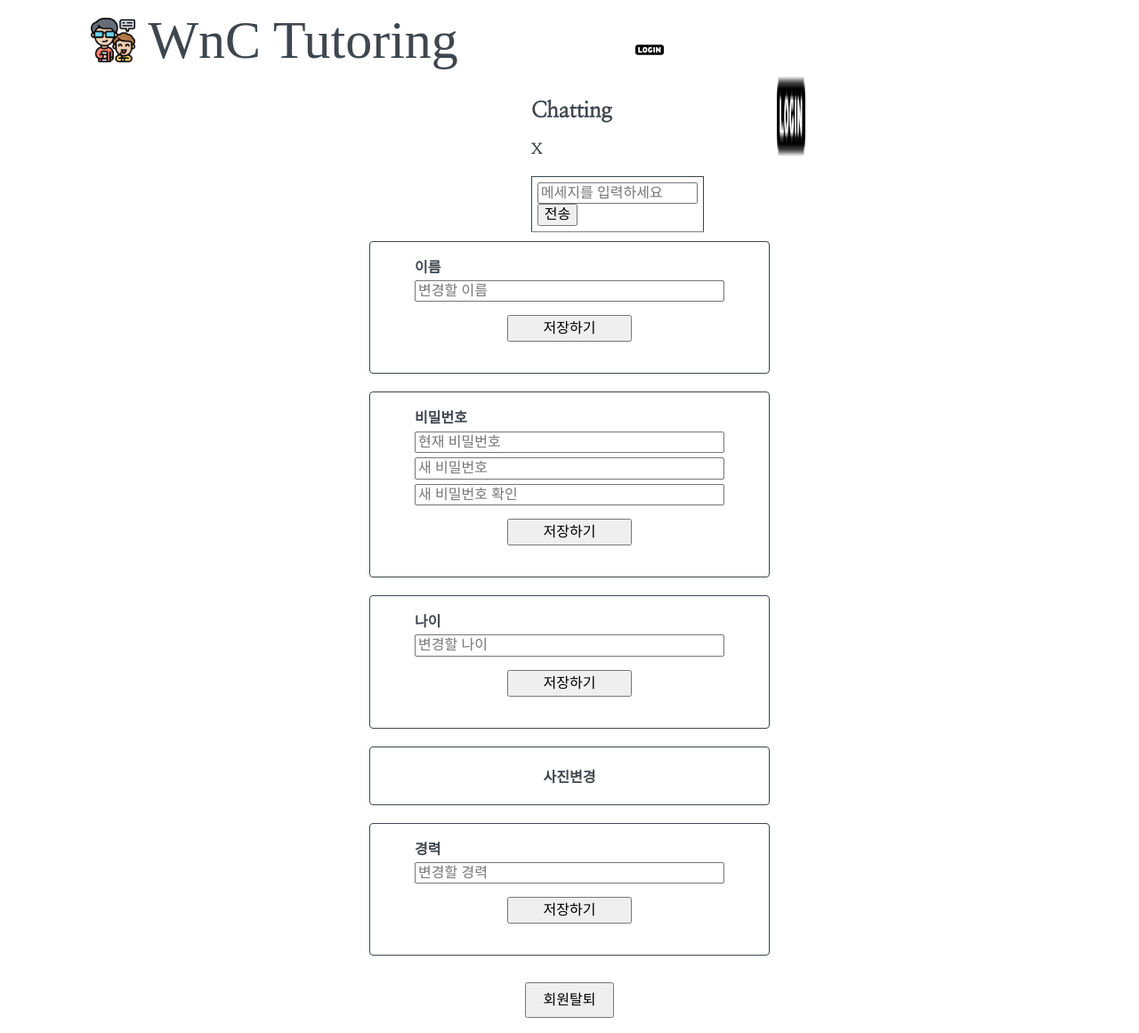
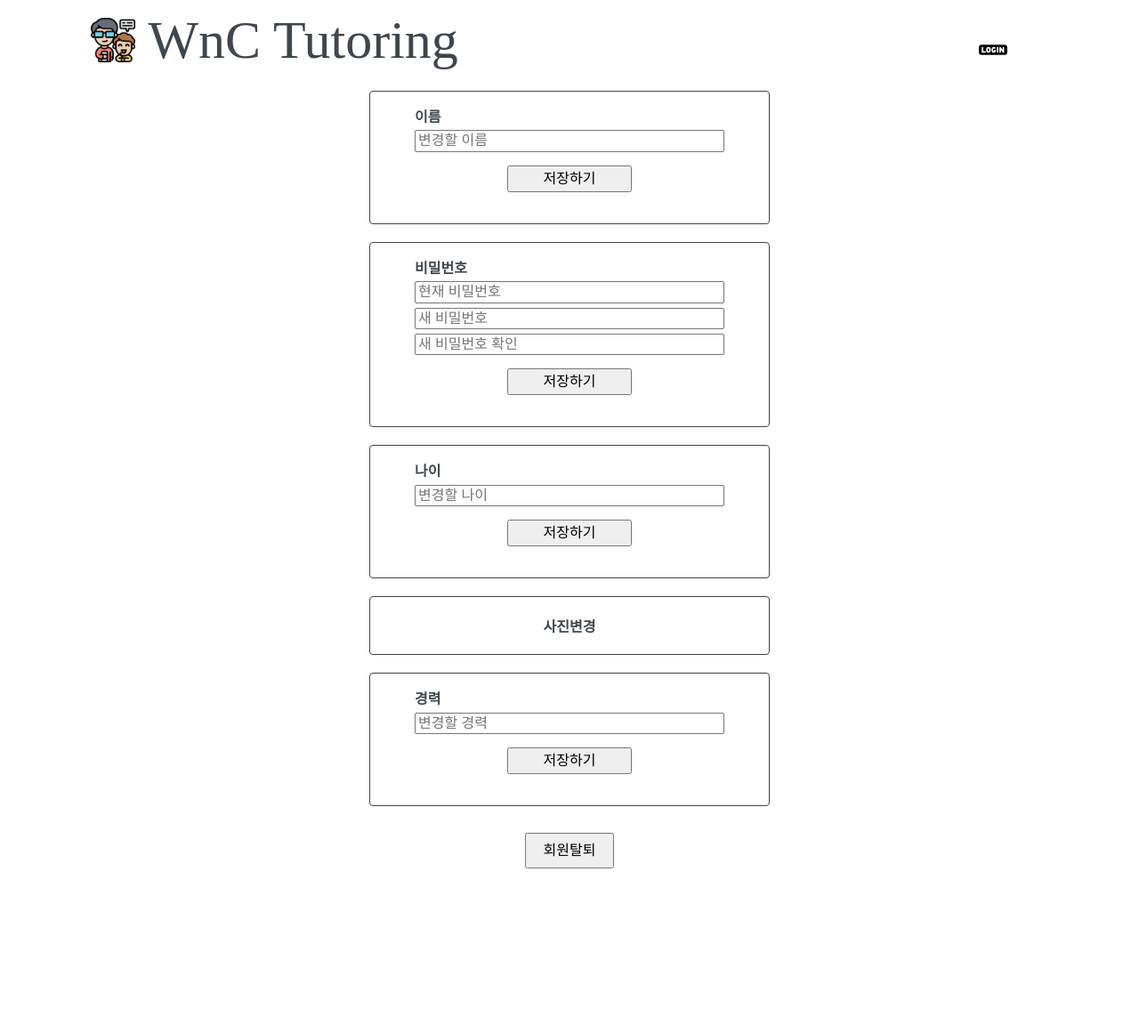
Before and after one commit to rladbrua0207/rladbrua0207.github.io, a Jekyll site: the page WnC/teacher_change_info.html, which Jekyll copies as it is, in a window 1280 px wide. Shown: the whole page at 89% size. Built offline with Jekyll 4.4.1, drawn with Linux system fonts in a browser that asks for light colours; nearby versions of some CDN libraries; some web fonts are replaced; after the commit the page ends 992 px from its top, so only the background shows below that.

Commit message:
teacher-change-info 수정

```diff
--- a/WnC/teacher_change_info.html
+++ b/WnC/teacher_change_info.html
@@ -88,23 +88,6 @@
                         </div>
                     </div>
                     <div class="chatting_modal">
-                            <div class="chatting_modal_title">
-                                <h2>Chatting</h2>
-                            </div>
-                            <div class="chatting_modal_close_area">X</div>
-                            <div class="chatting_modal_content">
-                                <table id="chattingTable">
-                                    <tbody></tbody>
-                                    <tfoot >
-                                        <td colspan="2" align="center">
-                                            <input type="text" name="" id="" placeholder="메세지를 입력하세요">
-                                            <input type="button" value="전송">
-                                        </td>
-                                    </tfoot>
-                                </table>
-                            </div>
-                        </div>
-                    <img src="img/login.png" id="login_icon"class="logoBox" alt="로그인">
                         <div class="chatting_modal_title">
                             <h2>Chatting</h2>
                         </div>
```
